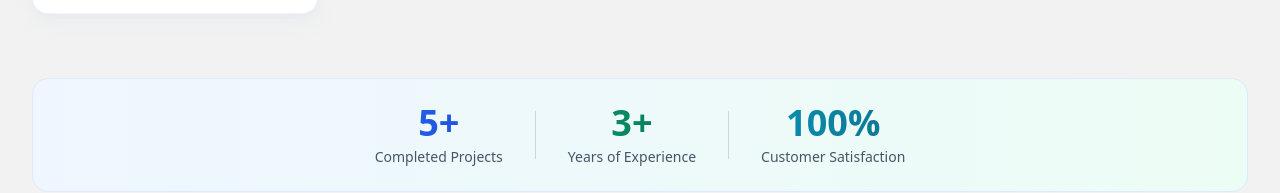
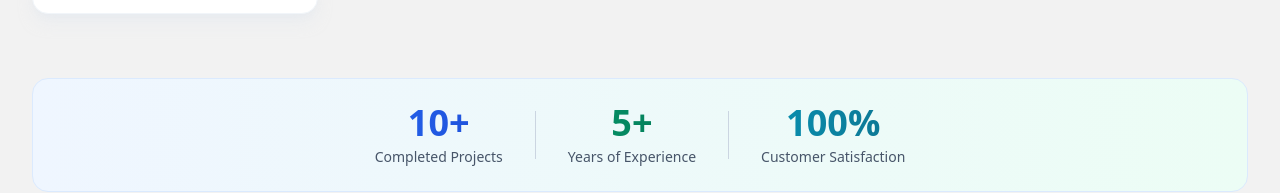
Before and after one commit to precurseur01/Portfolio, a React (Vite) app: page / in a window 1280 px wide. Shown: the part 1795-1988 px from the top of the page. Built offline with nearby package versions, Linux system fonts and the light colour scheme.

Commit message:
add community service

```diff
--- a/src/components/About.tsx
+++ b/src/components/About.tsx
@@ -112,7 +112,7 @@ const About = () => {
             >
               <div className="text-center">
                 <div className="text-4xl font-bold text-transparent bg-clip-text bg-gradient-to-r from-blue-600 to-blue-700">
-                  5+
+                  10+
                 </div>
                 <div className="text-sm text-slate-600 font-medium mt-1">
                   {t("about.completedProjects")}
@@ -124,7 +124,7 @@ const About = () => {
 
               <div className="text-center">
                 <div className="text-4xl font-bold text-transparent bg-clip-text bg-gradient-to-r from-emerald-600 to-emerald-700">
-                  3+
+                  5+
                 </div>
                 <div className="text-sm text-slate-600 font-medium mt-1">
                   {t("about.yearsOfExperience")}
```
